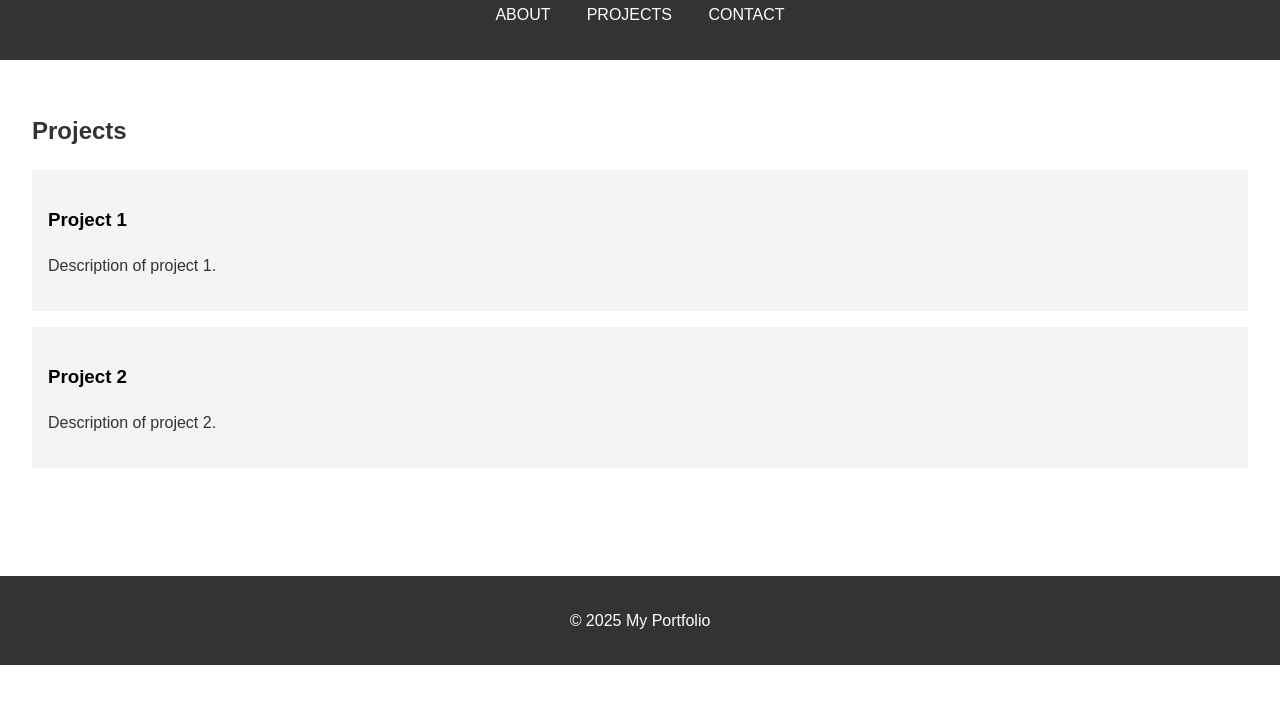
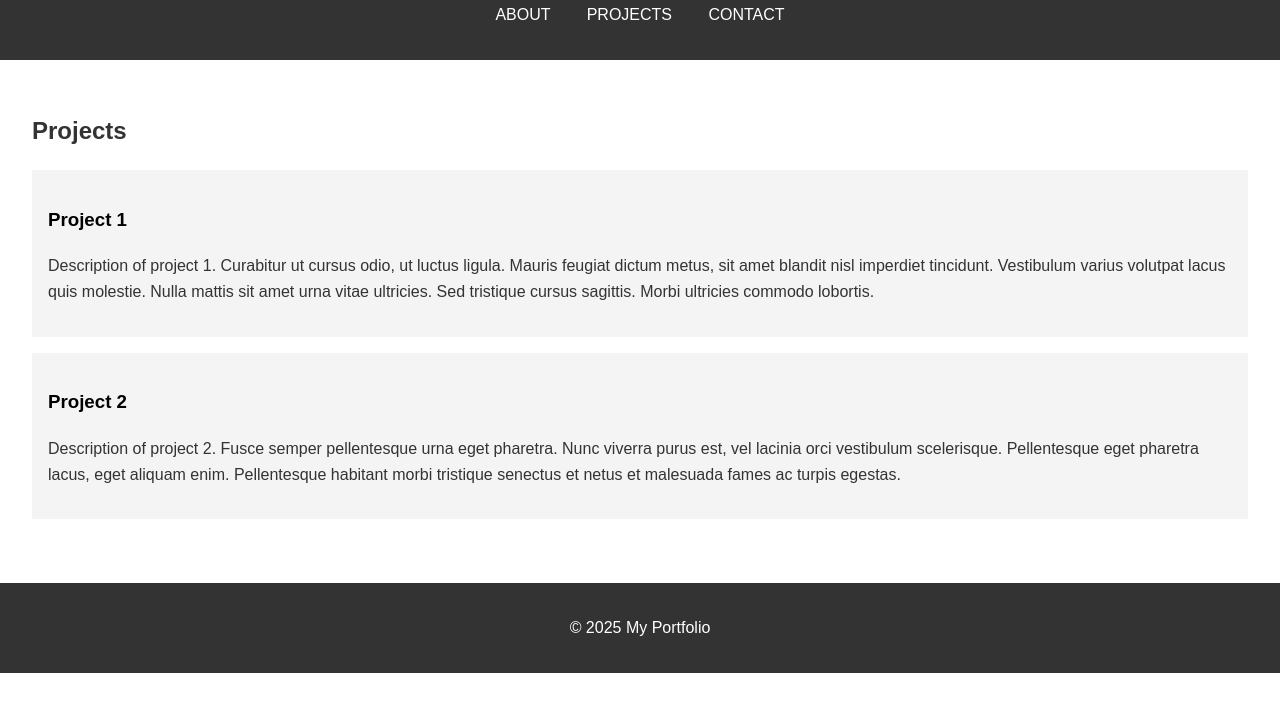
Before and after one commit to wrto1969/project-portfolio, a plain HTML site: page index.html in a window 1280 px wide. Both pictures are taken after a click on the element "PROJECTS". Shown: the part 81-792 px from the top of the page. Drawn offline with Linux system fonts and the light colour scheme.

Commit message:
added content to projects

```diff
--- a/index.html
+++ b/index.html
@@ -37,11 +37,11 @@
             <h2>Projects</h2>
             <div class="project">
                 <h3>Project 1</h3>
-                <p>Description of project 1.</p>
+                <p>Description of project 1. Curabitur ut cursus odio, ut luctus ligula. Mauris feugiat dictum metus, sit amet blandit nisl imperdiet tincidunt. Vestibulum varius volutpat lacus quis molestie. Nulla mattis sit amet urna vitae ultricies. Sed tristique cursus sagittis. Morbi ultricies commodo <a href="#" target="_blank">lobortis</a>.</p>
             </div>
             <div class="project">
                 <h3>Project 2</h3>
-                <p>Description of project 2.</p>
+                <p>Description of project 2. Fusce semper pellentesque urna eget pharetra. Nunc viverra purus est, vel lacinia orci vestibulum scelerisque. Pellentesque eget pharetra lacus, eget aliquam enim. Pellentesque habitant morbi tristique senectus et netus et malesuada fames ac <a href="#" target="_blank">turpis</a> egestas.</p>
             </div>
         </section>
         <section id="contact">
```
